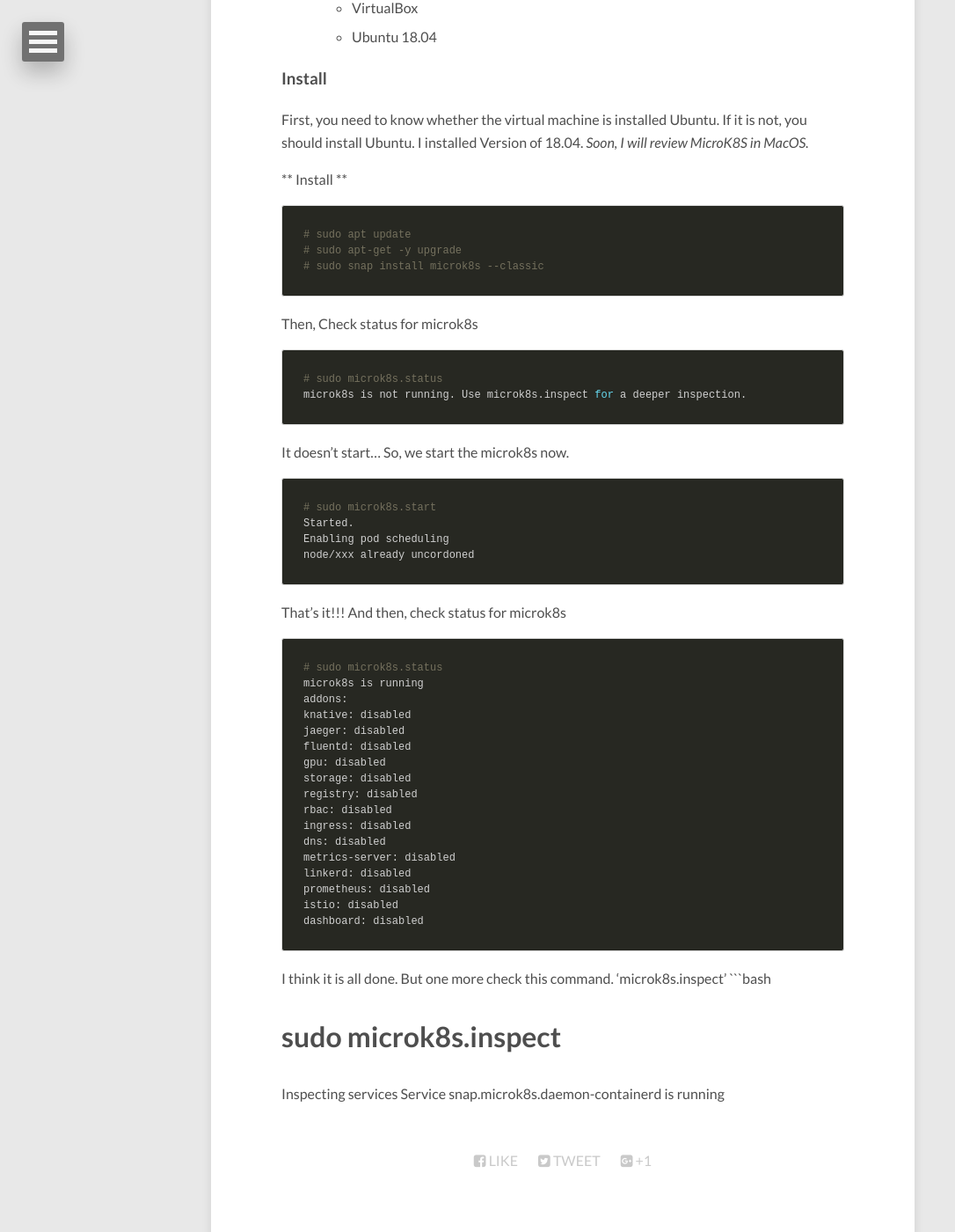
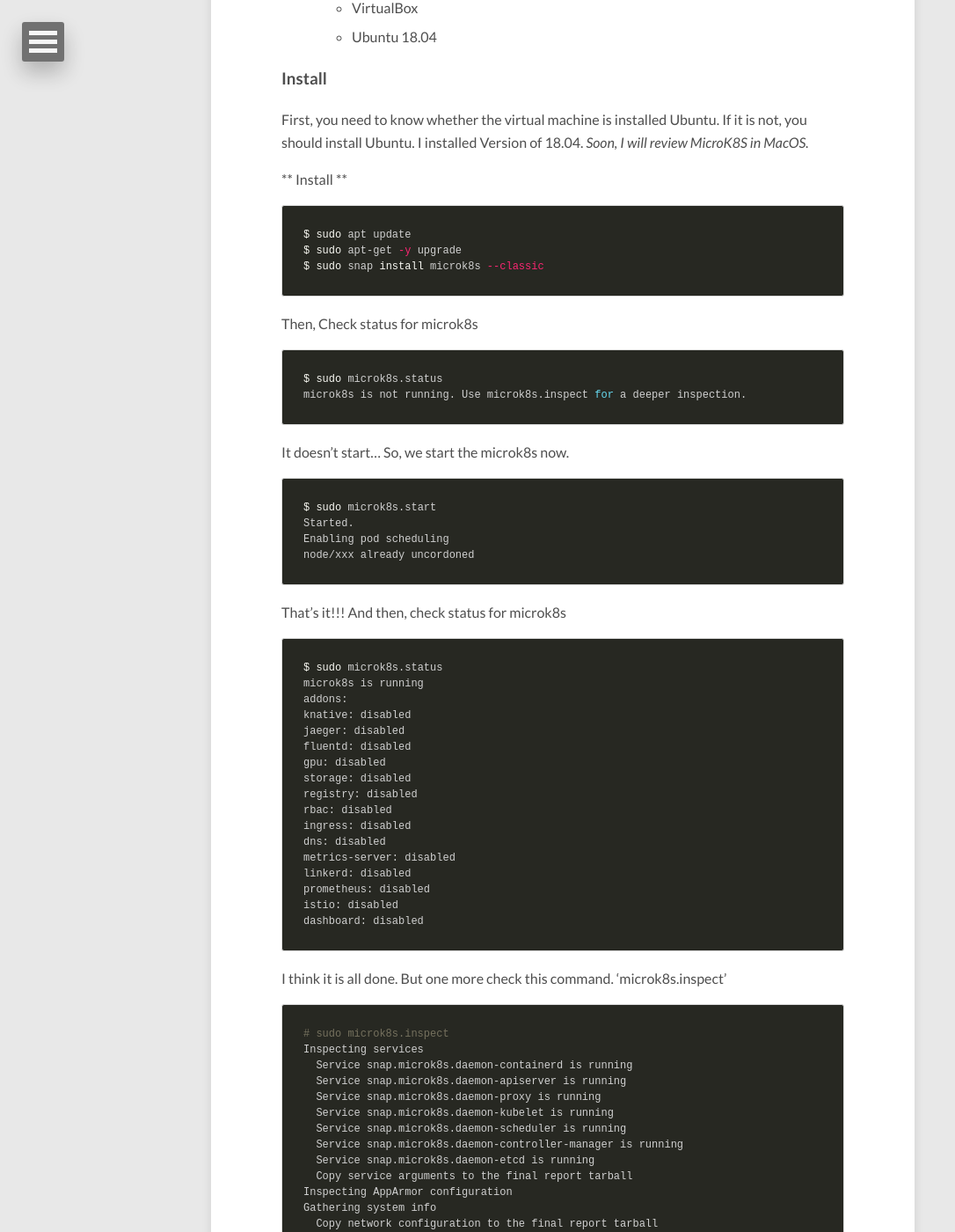
Before and after one commit to longlg88/longlg88.github.io, a Jekyll site: the page built from _posts/2019-07-22-microk8s.md, in a window 1280 px wide and 1400 px high, scrolled down 495 px. Shown: the whole window at 88% size, without its empty margins (0-1086 px from the left). Built offline with Jekyll 4.4.1, drawn with Linux system fonts in a browser that asks for light colours; nearby versions of some CDN libraries; some of the changed text lies outside the part shown.

Commit message:
modify microk8s post

````diff
--- a/_posts/2019-07-22-microk8s.md
+++ b/_posts/2019-07-22-microk8s.md
@@ -19,20 +19,20 @@
 
 ** Install **
 ```bash
-# sudo apt update
-# sudo apt-get -y upgrade
-# sudo snap install microk8s --classic
+$ sudo apt update
+$ sudo apt-get -y upgrade
+$ sudo snap install microk8s --classic
 ```
 
 Then, Check status for microk8s
 ```bash
-# sudo microk8s.status
+$ sudo microk8s.status
 microk8s is not running. Use microk8s.inspect for a deeper inspection.
 ```
 
 It doesn't start... So, we start the microk8s now.
 ```bash
-# sudo microk8s.start
+$ sudo microk8s.start
 Started.
 Enabling pod scheduling
 node/xxx already uncordoned
@@ -40,7 +40,7 @@
 
 That's it!!! And then, check status for microk8s
 ```bash
-# sudo microk8s.status
+$ sudo microk8s.status
 microk8s is running
 addons:
 knative: disabled
@@ -64,3 +64,89 @@
 # sudo microk8s.inspect
 Inspecting services
   Service snap.microk8s.daemon-containerd is running
+  Service snap.microk8s.daemon-apiserver is running
+  Service snap.microk8s.daemon-proxy is running
+  Service snap.microk8s.daemon-kubelet is running
+  Service snap.microk8s.daemon-scheduler is running
+  Service snap.microk8s.daemon-controller-manager is running
+  Service snap.microk8s.daemon-etcd is running
+  Copy service arguments to the final report tarball
+Inspecting AppArmor configuration
+Gathering system info
+  Copy network configuration to the final report tarball
+  Copy processes list to the final report tarball
+  Copy snap list to the final report tarball
+  Inspect kubernetes cluster
+
+
+
+
+
+
+
+
+
+
+Building the report tarball
+  Report tarball is at /var/snap/microk8s/671/inspection-report-20190722_160306.tar.gz
+```
+
+Good!!
+You can enable or disable addons.
+We should enable dns
+```bash
+$ sudo microk8s.enable dns
+Enabling DNS
+Applying manifest
+serviceaccount/coredns created
+configmap/coredns created
+deployment.apps/coredns created
+service/kube-dns created
+Restarting kubelet
+DNS is enabled
+```
+
+### Setting Dahsboard
+Use Dashboard
+```bash
+$ sudo microk8s.enable dashboard
+Applying manifest
+secret/kubernetes-dashboard-certs created
+serviceaccount/kubernetes-dashboard created
+role.rbac.authorization.k8s.io/kubernetes-dashboard-minimal created
+rolebinding.rbac.authorization.k8s.io/kubernetes-dashboard-minimal created
+deployment.apps/kubernetes-dashboard created
+service/kubernetes-dashboard created
+service/monitoring-grafana created
+service/monitoring-influxdb created
+service/heapster created
+deployment.extensions/monitoring-influxdb-grafana-v4 created
+serviceaccount/heapster created
+clusterrolebinding.rbac.authorization.k8s.io/heapster created
+configmap/heapster-config created
+configmap/eventer-config created
+deployment.extensions/heapster-v1.5.2 created
+
+If RBAC is not enabled access the dashboard using the default token retrieved with:
+
+token=$(microk8s.kubectl -n kube-system get secret | grep default-token | cut -d " " -f1)
+microk8s.kubectl -n kube-system describe secret $token
+
+In an RBAC enabled setup (microk8s.enable RBAC) you need to create a user with restricted
+permissions as shown in https://github.com/kubernetes/dashboard/wiki/Creating-sample-user
+```
+
+Alias microk8s.kubectl command to 'k'
+```bash
+$ sudo vi .bashrc
+...
+alias k='microk8s.kubectl
+
+$ source .bashrc
+```
+
+
+Check dashboard service cluster IP.
+``` bash
+$ k get svc/kubernetes-dashboard -n kube-system
+```
````
